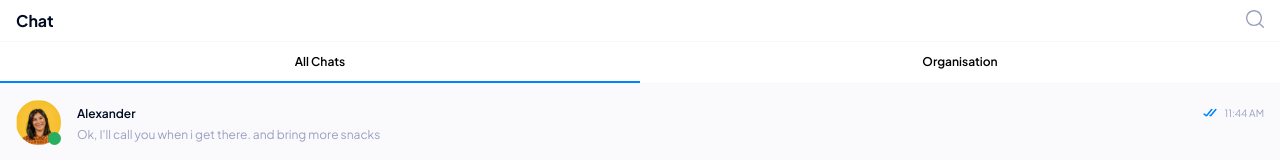
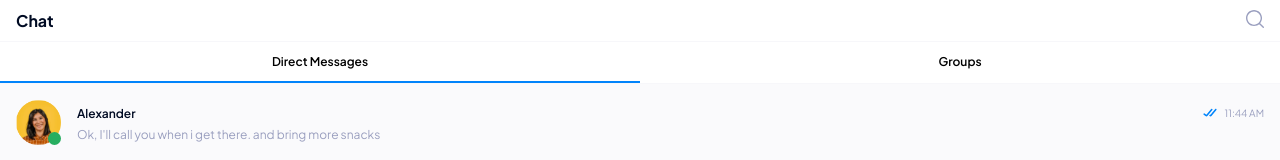
Before and after one commit to 9trocoder/mmekut, a React (Create React App) app: page /chat in a window 1280 px wide. Shown: the top 160 px of the page. Built offline with nearby package versions, Linux system fonts and the light colour scheme.

Commit message:
Update chatpage.js

```diff
--- a/src/pages/chatpage/chatpage.js
+++ b/src/pages/chatpage/chatpage.js
@@ -48,7 +48,7 @@ function Chatpage() {
                 : "chatpage__cnt-allbuttonnotactive"
             }
           >
-            <button>All Chats</button>
+            <button>Direct Messages</button>
           </div>
 
           <div
@@ -59,12 +59,14 @@ function Chatpage() {
                 : "chatpage__cnt-allbuttonnotactive"
             }
           >
-            <button>Organisation</button>
+            <button>Groups</button>
           </div>
         </div>
         {dividerr}
 
         <div className="chatpage__cnt-chat">
+          {activeChatButton === "all" && (
+            <>
               <ChatCardHomepage
                 userImage={p1image}
                 userStatus={true}
@@ -153,6 +155,8 @@ function Chatpage() {
                 messageTime="11:44 AM"
                 message="See here ....the task screen emmanuel adeyemi"
               />
+            </>
+          )}
         </div>
       </div>
       <BottomNav
```
Lines whose indentation alone changed are shown as unchanged.
